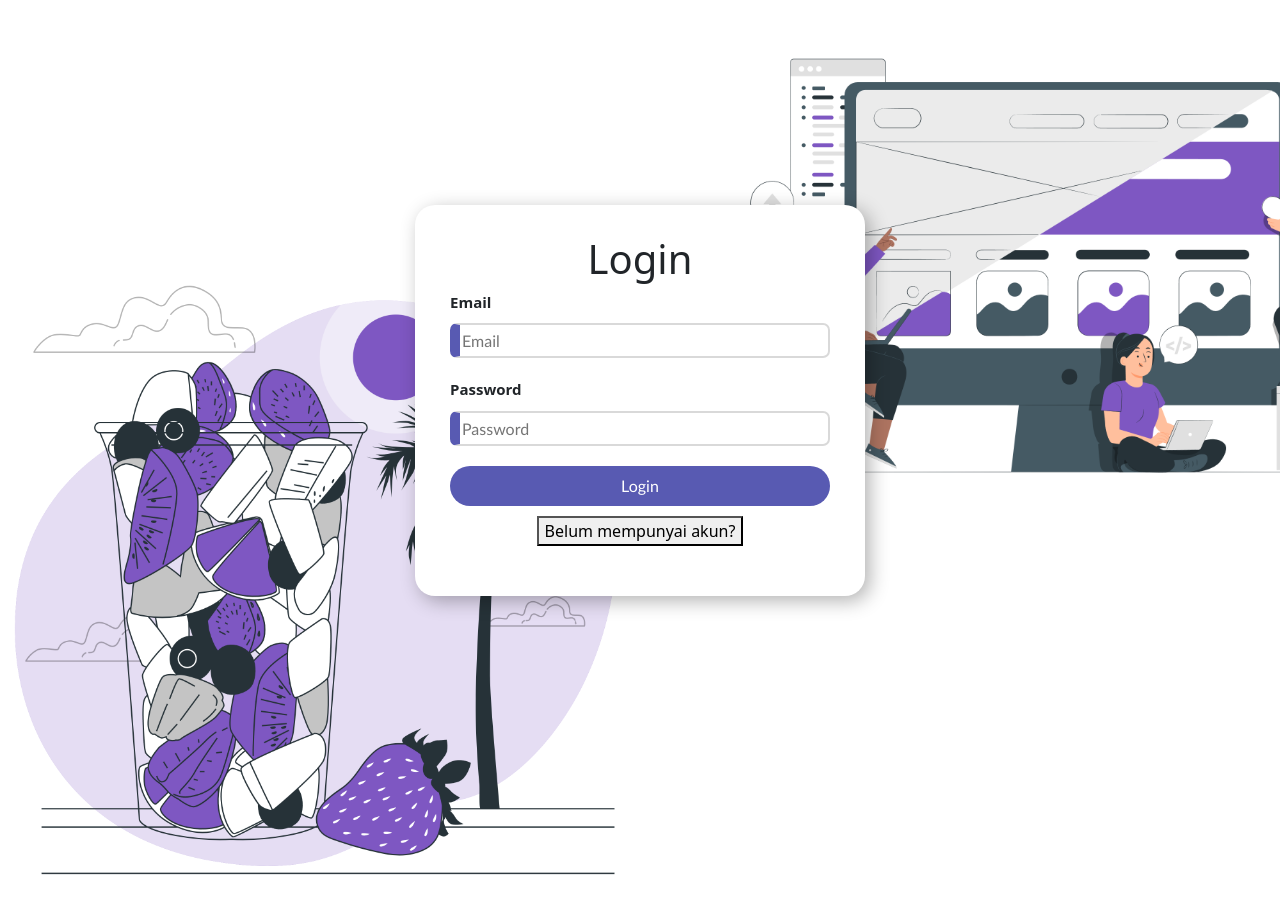
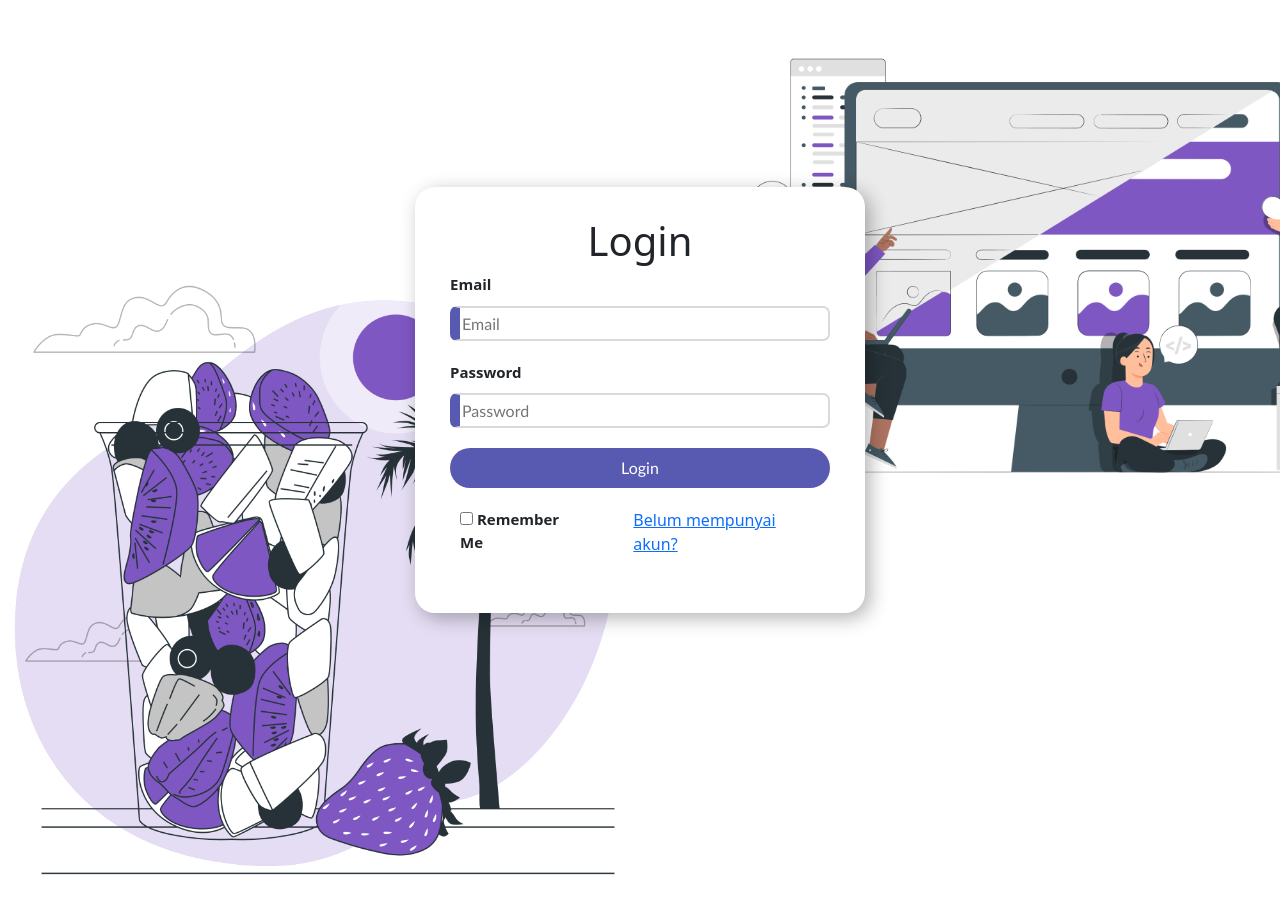
Before and after one commit to Cilebut-ALLBASE/fe_tugasakhir, a React (Create React App) app: page / in a window 1280 px wide. Shown: the top 900 px of the page. Built offline with nearby package versions, Linux system fonts and the light colour scheme; the HTML template or start-up script is replaced by a standard one.

Commit message:
add feature

```diff
--- a/src/page/login/login.js
+++ b/src/page/login/login.js
@@ -1,6 +1,6 @@
-import React, { useState } from 'react';
+import React, { useState, useEffect } from 'react';
 import '../../styles/login-style.css';
-import { Link, Navigate, useNavigate } from 'react-router-dom';
+import { Link, useNavigate } from 'react-router-dom';
 import login1 from '../../assets/login1.png';
 import login2 from '../../assets/login2.png';
 import home from '../home';
@@ -9,8 +9,9 @@ import Register from '../register/register';
 export const Login = () => {
     const [email, setEmail] = useState('');
     const [password, setPassword] = useState('');
+    const [rememberMe, setRememberMe] = useState(false);
     const [error, setError] = useState('');
-    const Navigate = useNavigate();
+    const navigate = useNavigate();
 
     const handleLogin = async () => {
         try {
@@ -25,7 +26,7 @@ export const Login = () => {
             if (response.status === 200) {
                 alert('Login berhasil');
                 // Redirect ke halaman utama
-                Navigate('/home') // Ganti '/home' dengan rute ke halaman utama Anda
+                navigate('/home') // Ganti '/home' dengan rute ke halaman utama Anda
             } else if (response.status === 401) {
                 setError('Akun tidak terdaftar!');
             } else {
@@ -36,6 +37,25 @@ export const Login = () => {
             setError('Terjadi kesalahan!');
         }
     };
+
+    // Fungsi untuk mengisi data login dari localStorage saat komponen dimuat
+    useEffect(() => {
+        const rememberedEmail = localStorage.getItem('rememberedEmail');
+
+        if (rememberedEmail) {
+            setEmail(rememberedEmail);
+            setRememberMe(true);
+        }
+    }, []);
+
+    // Fungsi untuk menyimpan data login ke localStorage saat "Remember Me" dicentang
+    useEffect(() => {
+        if (rememberMe) {
+            localStorage.setItem('rememberedEmail', email);
+        } else {
+            localStorage.removeItem('rememberedEmail');
+        }
+    }, [rememberMe, email]);
 
     return (
         <div>
@@ -56,11 +76,21 @@ export const Login = () => {
                     </div>
 
                     <div className='input-container div-btn'>
-                        <button className='log-btn' type='submit' onClick={handleLogin}>Login</button >
+                        <button className='log-btn' type='submit' onClick={handleLogin}>Login</button>
                     </div>
-                    <button id='navi' onClick={() => Navigate('/register')}>Belum mempunyai akun?</button>
-                    {/* <Link to="/register" className='link'>Belum mempunyai akun?</Link> */}
-                    {error && <div className='error-message'>{error}</div>}
+
+                    <div className='input-row'>
+                        <div className='input-paw'>
+                            <label>
+                                <input type='checkbox' checked={rememberMe} onChange={() => setRememberMe(!rememberMe)} /> Remember Me
+                            </label>
+                        </div>
+
+                        <div className='input-paw'>
+                        <Link to="/register" className='link'>Belum mempunyai akun?</Link>
+                        {error && <div className='error-message'>{error}</div>}
+                        </div>
+                    </div>
                 </div>
             </div>
         </div>
--- a/src/styles/login-style.css
+++ b/src/styles/login-style.css
@@ -89,6 +89,14 @@ body {
     border-left: 10px solid #585AB2;
 }
 
+.input-paw {
+  display: flex;
+  justify-content: space-between;
+  margin-top: 10px;
+  margin-right: 25px;
+  margin-left: 25px;
+}
+
 .input:focus {
     border: 2px solid #0b0b52;
 }
@@ -118,3 +126,7 @@ body {
 .input-half {
     flex: 1;
 }
+
+.inFont {
+    font-size: 20px;
+}
```
